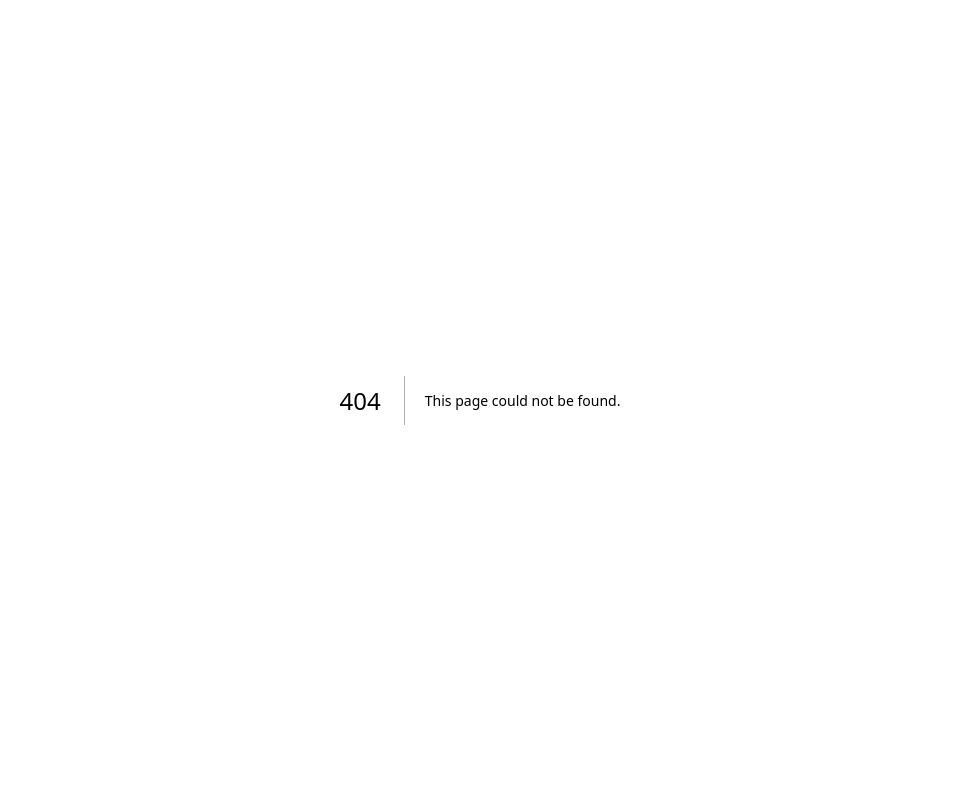
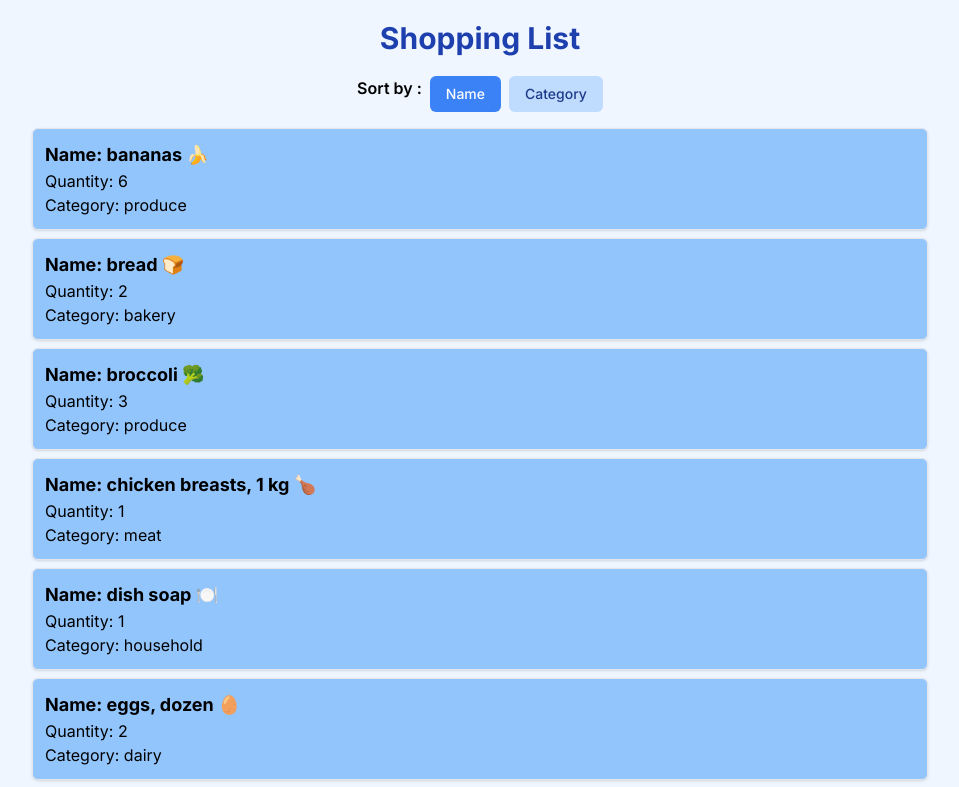
Before and after one commit to Preetinder325/cprg306-assignments, a Next.js app: page /week-5 in a window 1280 px wide. Before the commit this address had no page. Shown: the top 787 px of the page, without its empty margins (160-1119 px from the left). Built offline with nearby package versions, Linux system fonts and the light colour scheme.

Commit message:
week 5
WebDev2

```diff
--- a/app/page.js
+++ b/app/page.js
@@ -5,14 +5,17 @@ export default function HomePage() {
   return (
     <main className="flex min-h-screen flex-col items-center justify-center bg-gray-200 p-10">
       <h1 className="text-3xl font-bold text-black mb-6">CPRG 306: Web Development 2 - Assignments</h1>
-      <Link href="/week-2"className="bg-blue-400 text-white font-bold py-2 px-4 rounded hover:bg-blue-800 transition duration-300">
-          Wanna see my project of week 2? CLICK ME!
+      <Link href="/week-2"className="bg-blue-400 mb-3 text-white font-bold py-2 px-4 rounded hover:bg-blue-800 transition duration-300">
+          Check my week 2 project !!!
       </Link>
-      <Link href="/week-3"className="bg-blue-400 text-white font-bold py-2 px-4 rounded hover:bg-blue-800 transition duration-300 ">
-          Wanna see my project of week 3? CLICK ME!
+      <Link href="/week-3"className="bg-blue-400 mb-3 text-white font-bold py-2 px-4 rounded hover:bg-blue-800 transition duration-300 ">
+          Check my week 3 project !!!
       </Link>
-      <Link href="/week-4"className="bg-blue-400 text-white font-bold py-2 px-4 rounded hover:bg-blue-800 transition duration-300 ">
-          Wanna see my project of week 4? CLICK ME!
+      <Link href="/week-4"className="bg-blue-400 mb-3 text-white font-bold py-2 px-4 rounded hover:bg-blue-800 transition duration-300 ">
+          Check my week 4 project !!!
+      </Link>
+      <Link href="/week-5"className="bg-blue-400 mb-3 text-white font-bold py-2 px-4 rounded hover:bg-blue-800 transition duration-300  ">
+          Check my week 5 project !!!
       </Link>
     </main>
   );
--- /dev/null
+++ b/app/week-5/item-list.js
@@ -0,0 +1,50 @@
+"use client";
+import React, { useState } from 'react';
+import Item from './item';
+import items from './items.json';
+
+//STEP 1
+//Initialize State Variable
+function ItemList() {
+  const [sortBy, setSortBy] = useState('name');
+
+//STEP 2
+//Sort the Items
+  const sortedItems = items.sort((a, b) => {
+    if (sortBy === 'name') {
+      return a.name.localeCompare(b.name);
+    } else if (sortBy === 'category') {
+      return a.category.localeCompare(b.category);
+    }
+  });
+
+  return (
+    <div className="container mx-auto mt-5">
+      <div className="flex justify-center gap-2 mb-4 text-black font-semibold">
+      {/* STEP 3 - Create Sort Buttons*/}
+      {/* Used pinch of GPT for knowing the transition. */}
+        Sort by :
+        <button
+          className={`px-4 py-2 text-sm font-medium rounded-md transition duration-500 ease-in-out ${sortBy === 'name' ? 'bg-blue-500 text-white' : 'bg-blue-200 text-blue-900'} hover:bg-blue-400`}
+          onClick={() => setSortBy('name')}
+        >
+          Name
+        </button>
+        <button
+          className={`px-4 py-2 text-sm font-medium rounded-md transition duration-500 ease-in-out ${sortBy === 'category' ? 'bg-blue-500 text-white' : 'bg-blue-200 text-blue-900'} hover:bg-blue-400`}
+          onClick={() => setSortBy('category')}
+        >
+          Category
+        </button>
+      </div>
+      <ul>
+        {/* STEP 4 - Render the Items*/}
+        {sortedItems.map(item => (
+          <Item key={item.id} {...item} />
+        ))}
+      </ul>
+    </div>
+  );
+}
+
+export default ItemList;
--- /dev/null
+++ b/app/week-5/item.js
@@ -0,0 +1,13 @@
+import React from 'react';
+
+const Item = ({ name, quantity, category }) => {
+  return (
+    <li className="border p-3 rounded-md my-2 bg-blue-300 shadow text-black">
+      <div className="text-lg font-bold">Name: {name}</div>
+      <div>Quantity: {quantity}</div>
+      <div>Category: {category}</div>
+    </li>
+  );
+};
+
+export default Item;
--- /dev/null
+++ b/app/week-5/items.json
@@ -0,0 +1,74 @@
+[
+  {
+    "id": "1h2GJKH12gkHG31h1H",
+    "name": "milk, 4 L 🥛",
+    "quantity": 1,
+    "category": "dairy"
+  },
+  {
+    "id": "2KJH3k2j3H1k2J3K1H",
+    "name": "bread 🍞",
+    "quantity": 2,
+    "category": "bakery"
+  },
+  {
+    "id": "3h2KJH3k2j3H1k2J3",
+    "name": "eggs, dozen 🥚",
+    "quantity": 2,
+    "category": "dairy"
+  },
+  {
+    "id": "4k2J3K1H2GJKH12gk",
+    "name": "bananas 🍌",
+    "quantity": 6,
+    "category": "produce"
+  },
+  {
+    "id": "5H1h1H2KJH3k2j3H",
+    "name": "broccoli 🥦",
+    "quantity": 3,
+    "category": "produce"
+  },
+  {
+    "id": "6H1k2J3K1H2GJKH1",
+    "name": "chicken breasts, 1 kg 🍗",
+    "quantity": 1,
+    "category": "meat"
+  },
+  {
+    "id": "7gkHG31h1H2KJH3k",
+    "name": "pasta sauce 🍝",
+    "quantity": 3,
+    "category": "canned goods"
+  },
+  {
+    "id": "8j3H1k2J3K1H2GJK",
+    "name": "spaghetti, 454 g 🍝",
+    "quantity": 2,
+    "category": "dry goods"
+  },
+  {
+    "id": "9H12gkHG31h1H2KJ",
+    "name": "toilet paper, 12 pack 🧻",
+    "quantity": 1,
+    "category": "household"
+  },
+  {
+    "id": "10H3k2j3H1k2J3K1",
+    "name": "paper towels, 6 pack",
+    "quantity": 1,
+    "category": "household"
+  },
+  {
+    "id": "11k2J3K1H2GJKH12",
+    "name": "dish soap 🍽️",
+    "quantity": 1,
+    "category": "household"
+  },
+  {
+    "id": "12GJKH12gkHG31h1",
+    "name": "hand soap 🧼",
+    "quantity": 4,
+    "category": "household"
+  }
+]
--- /dev/null
+++ b/app/week-5/page.js
@@ -0,0 +1,15 @@
+import React from 'react';
+import ItemList from './item-list';
+
+const Page = () => {
+  return (
+    <main className=" p-5 min-h-screen bg-blue-50">
+      <div className="max-w-4xl mx-auto">
+        <h1 className="text-3xl font-bold text-center text-blue-800">Shopping List</h1>
+          <ItemList />
+        </div>
+    </main>
+  );
+};
+
+export default Page;
```
